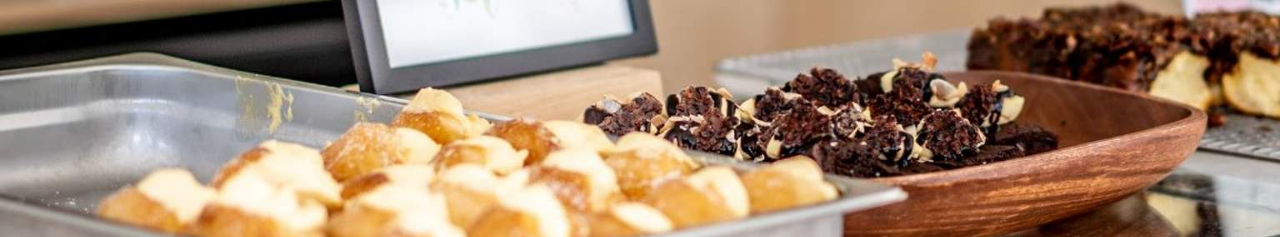
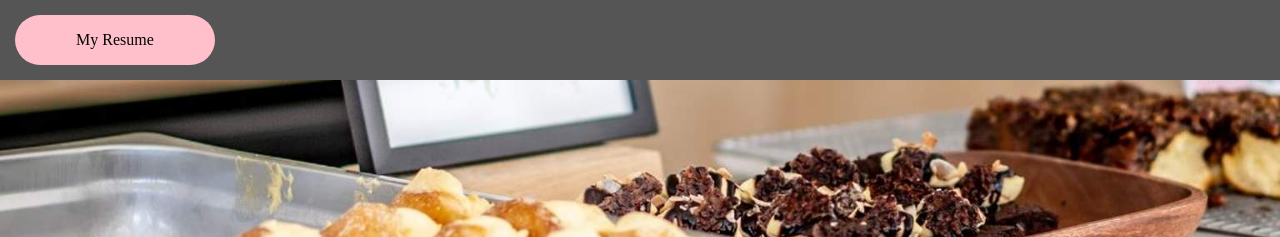
Before and after one commit to U-Keziah/WD-Midterm, a plain HTML site: page index.html in a window 1280 px wide. Shown: the top 237 px of the page. Drawn offline with Linux system fonts and the light colour scheme.

Commit message:
feat(header) Added Resume Button

```diff
--- a/assets/css/style.css
+++ b/assets/css/style.css
@@ -3,6 +3,38 @@
   margin: 0;
   padding: 0;
 }
+
+header{
+  display: flex;
+  align-items: center;
+  background-color: #555;
+  height: 10dvh;
+
+  & .resume {
+
+    margin: 15px;
+    display: flex;
+    align-items: center;
+    justify-content: center;
+    height: 50px;
+    width: 200px;
+    background-color: pink;
+    border-radius: 25px;
+    transition: all ease-in 1s;
+
+    & > a{
+        text-align: center;
+        text-decoration: none;
+        color: black;
+    }
+
+    &:hover{
+        background-color: #ef97a6;
+
+  }
+  }
+}
+
 
 #Homepage {
   height: 45vw;
--- a/index.html
+++ b/index.html
@@ -1,3 +1,4 @@
+<!DOCTYPE html>
 <!DOCTYPE html>
 <html lang="en">
   <head>
@@ -6,6 +7,13 @@
     <title>Midterm</title>
     <link rel="stylesheet" href="./assets/css/style.css" />
 
+    </head>
+  <body>
+    <header>
+      <div class="resume">
+      <a href="https://u-keziah.github.io/WD-Finals/"> My Resume </a>
+  </div>
+</header>
     <section id="Homepage">
       <img
         class="homepage_img1"
@@ -68,7 +76,5 @@
 
         </div>
     </section>
-
-  </head>
-  <body></body>
+  </body>
 </html>
```
